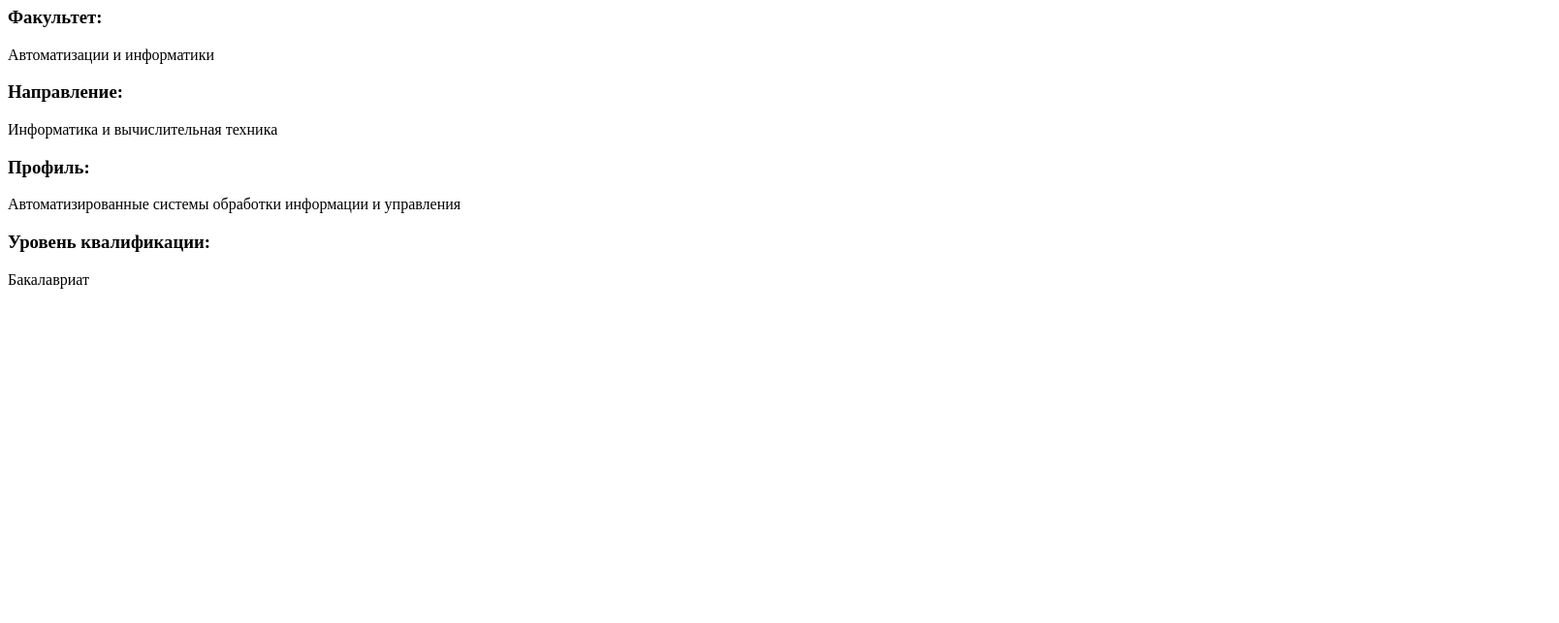
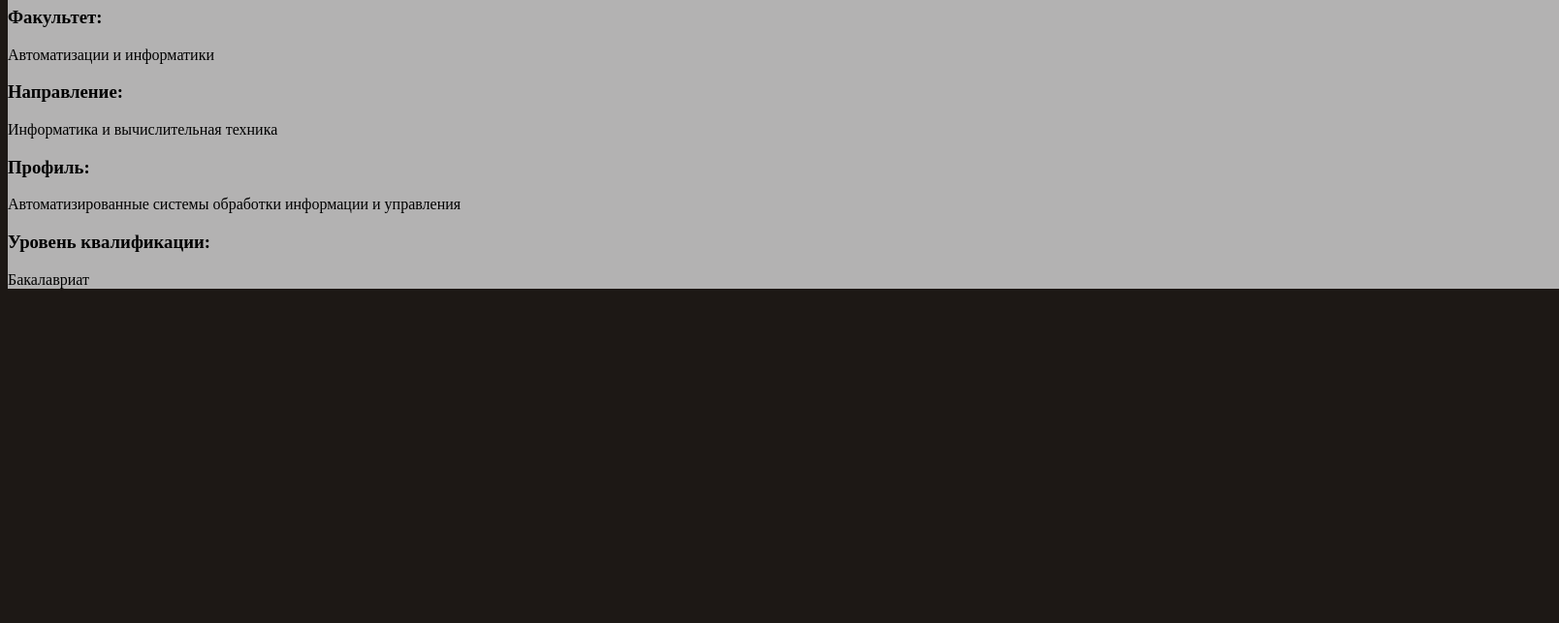
Before and after one commit to ArtemSukhorukikh/MyPage, a plain HTML site: page index.html in a window 1280 px wide. Shown: the part 397-1040 px from the top of the page at 97% size, 1608 px wide, since content can reach past the window. Before the commit the page ends 800 px from the top, so only its background shows below. Drawn offline with Linux system fonts and the light colour scheme.

Commit message:
Создание файла со стилемя
Создание файла со стилемя, подключение файла к проекту

```diff
--- a/index.html
+++ b/index.html
@@ -4,14 +4,15 @@
     <meta charset="UTF-8">
     <meta name="viewport" content="width=device-width, initial-scale=1.0">
     <title>My Page</title>
+    <link rel="stylesheet" href="styles.css">
 </head>
 <body>
     <div><!Фото+ФИО+Контакты>
         <img src="src/myPhoto.png" class="myPhoto">
         <div><!ФИО+Контакты></div>
     </div>
-    <div><!Информация о себе>
-        <div><!Учеба>
+    <div class="aboutMyself"><!Информация о себе>
+        <div class="education"><!Учеба>
             <h1>Обучение</h1>
             <h3>Факультет:</h3>
             <p>Автоматизации и информатики</p>
--- /dev/null
+++ b/styles.css
@@ -0,0 +1,11 @@
+body
+{
+    background-color: #1D1815;
+    width: 1600px;
+    height: 1024px;
+}
+
+.aboutMyself
+{
+    background-color: rgba(196, 196, 196, 0.9);
+}
```
